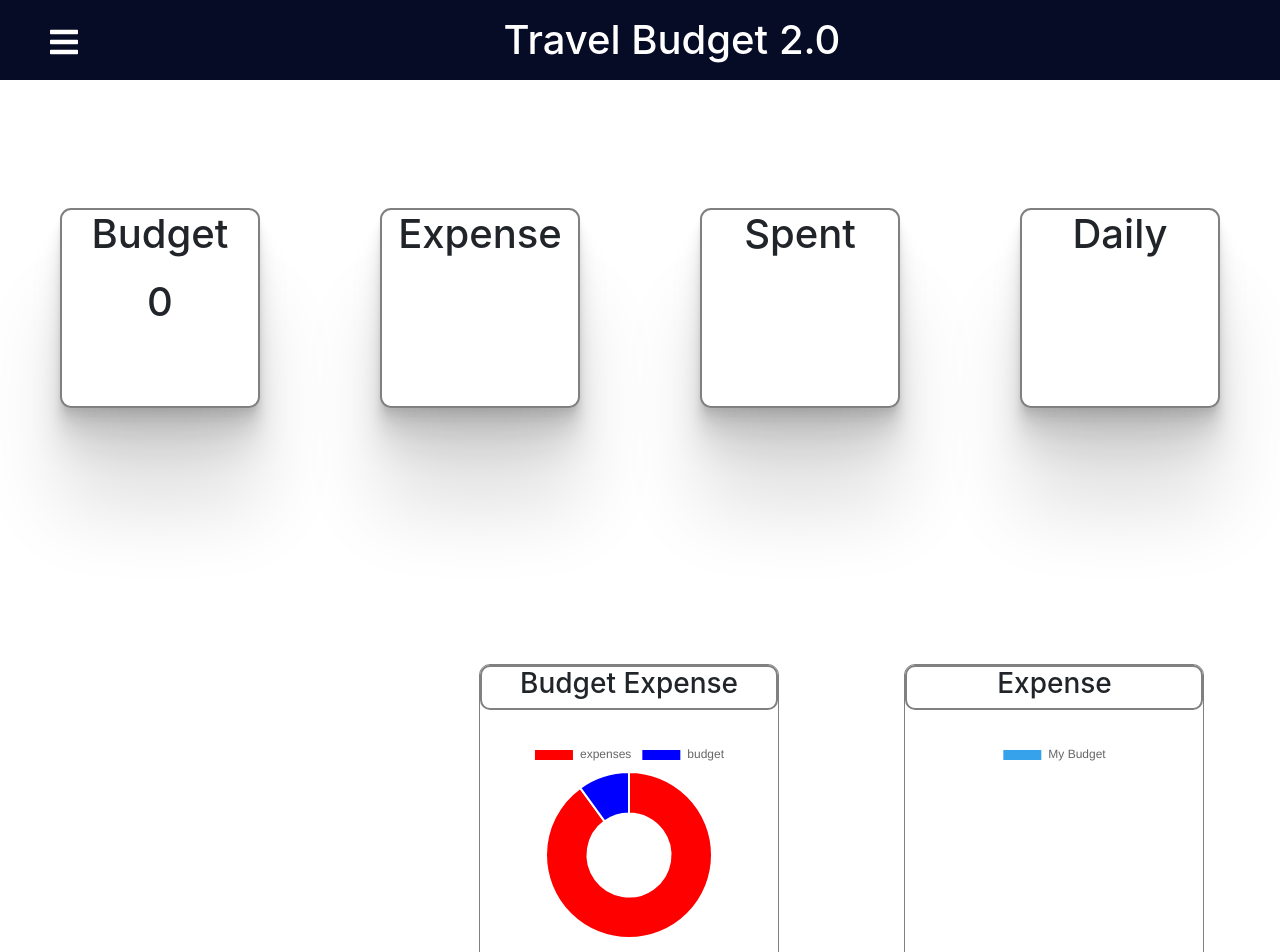
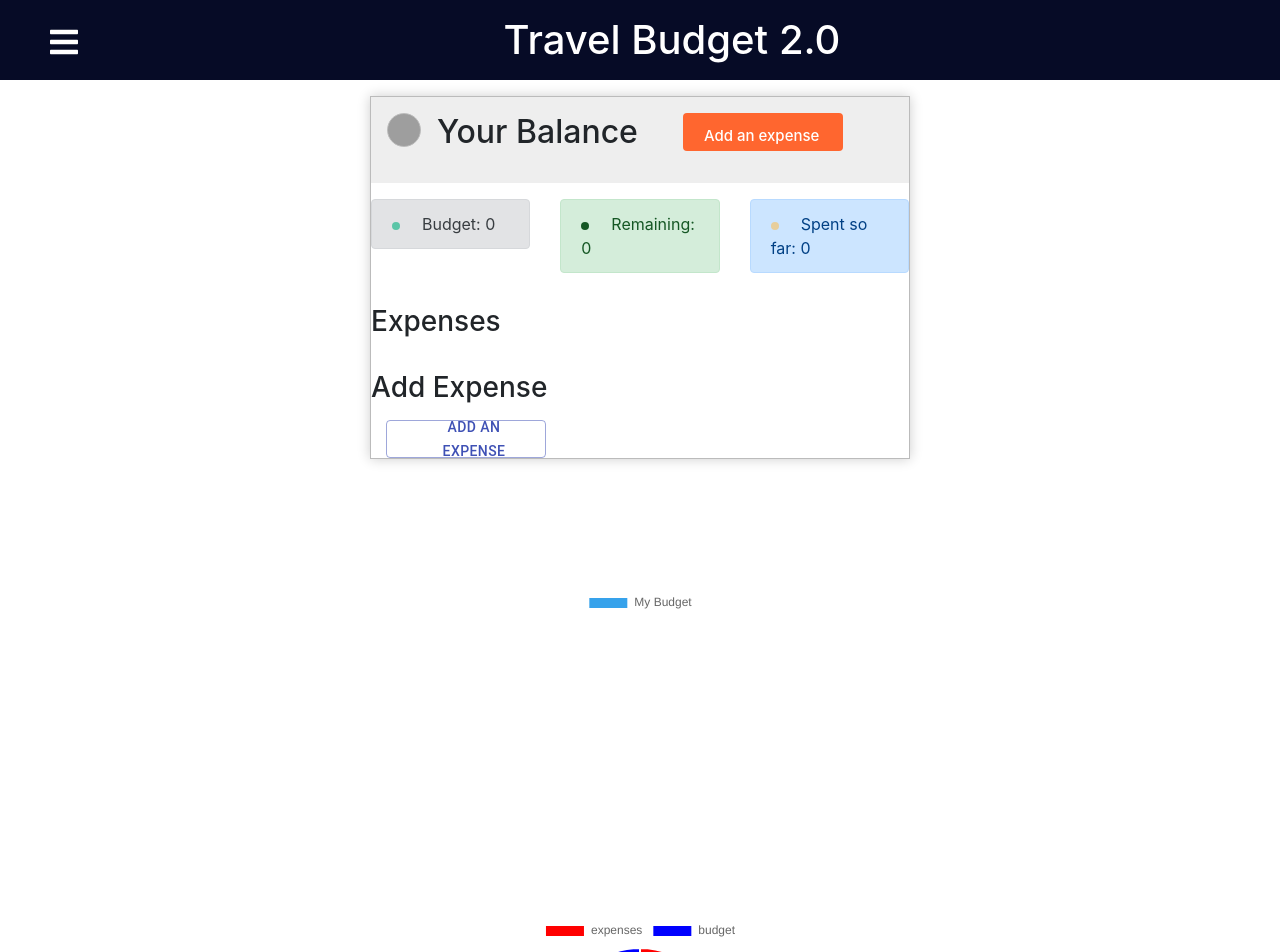
Before and after one commit to Andreas-Kalicani/travelbudget2.0, a React (Create React App) app: page /dashboard in a window 1280 px wide. Shown: the top 952 px of the page. Built offline with nearby package versions, Linux system fonts and the light colour scheme; grey boxes are pictures that could not be loaded.

Commit message:
changes made locally in my main javier

```diff
--- a/src/components/dashboard/Dashboard.js
+++ b/src/components/dashboard/Dashboard.js
@@ -29,9 +29,12 @@ export default function Dashboard({
         originCurrencyCode={originCurrencyCode}
         destinationCurrencyCode={destinationCurrencyCode}
 >
-       <Box/>
-        <ChartBox/>
-    {/* <AddComponent /> */}
+       {/* <Box/>
+        <ChartBox/> */}
+
+    <AddComponent />
+    <Charts />
+    <Chart2 />
            <div className="theCharts">
          {/* <Charts
            inputBudget={inputBudget}
```
